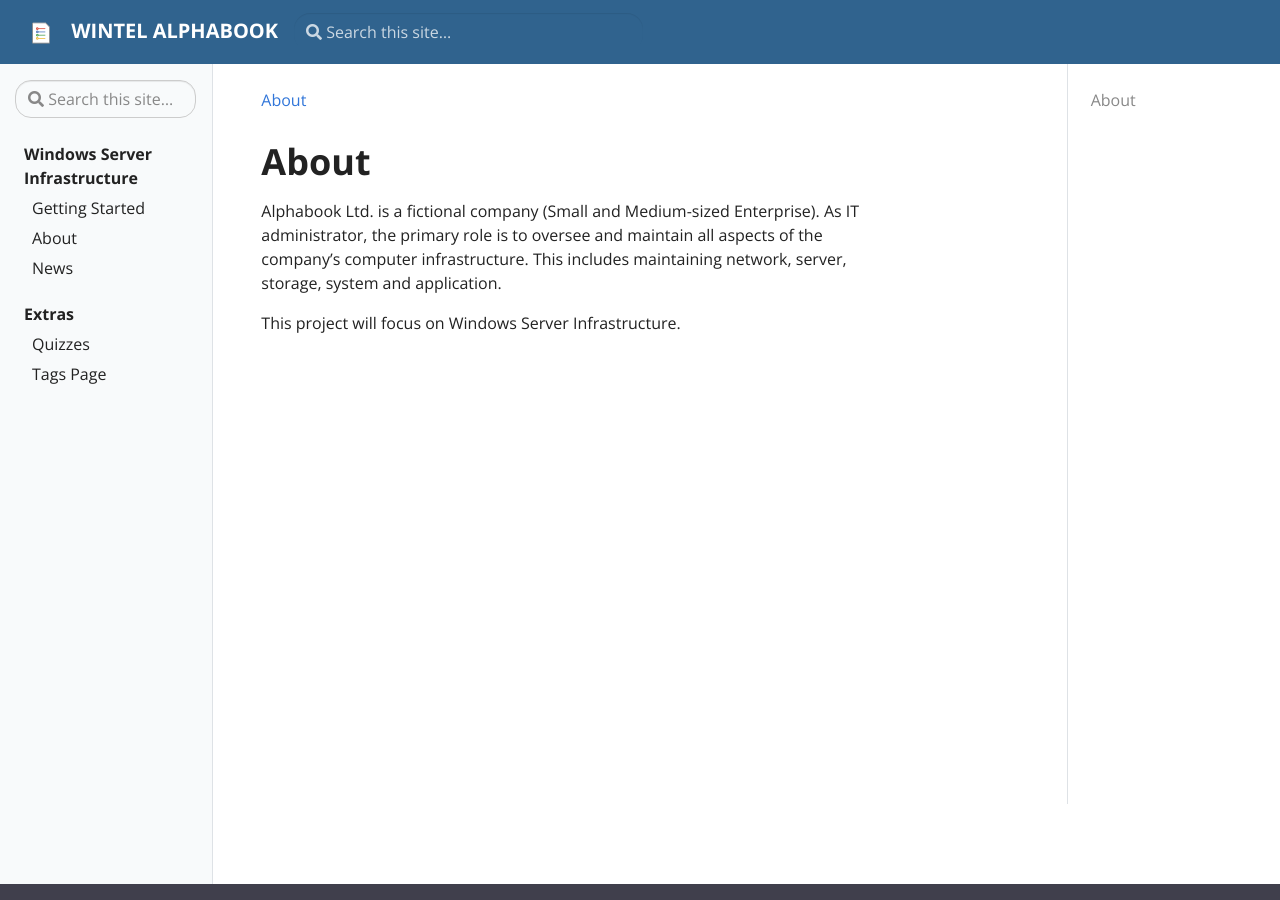
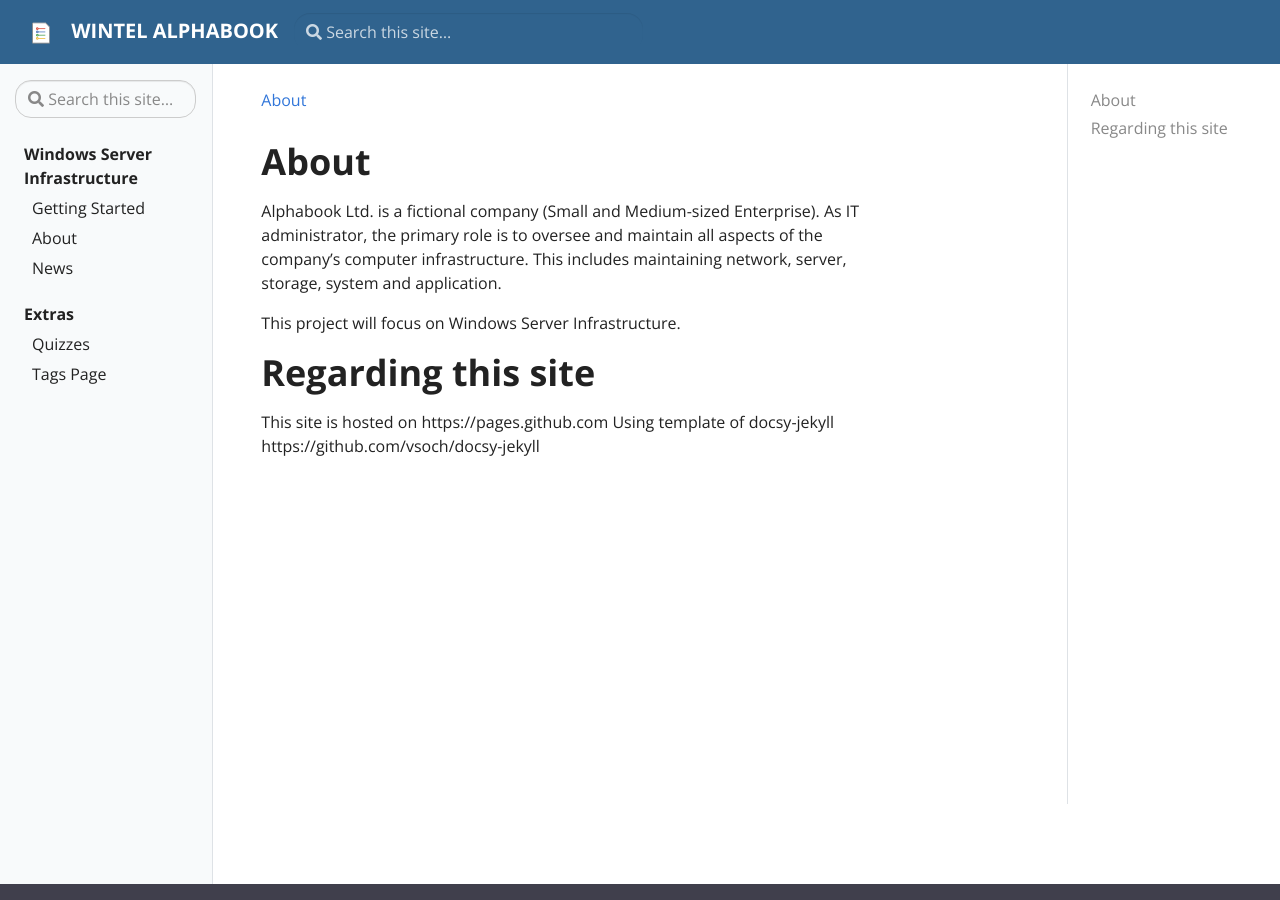
Before and after one commit to SMEwintel/SMEwintel.github.io, a Jekyll site: the page built from pages/about.md, in a window 1280 px wide and 900 px high. Built offline with Jekyll 4.4.1, drawn with Linux system fonts in a browser that asks for light colours.

Commit message:
Update about.md

```diff
--- a/pages/about.md
+++ b/pages/about.md
@@ -8,3 +8,7 @@ permalink: /about/
 Alphabook Ltd. is a fictional company (Small and Medium-sized Enterprise). As IT administrator, the primary role is to oversee and maintain all aspects of the company’s computer infrastructure. This includes maintaining network, server, storage, system and application.
 
 This project will focus on Windows Server Infrastructure.
+
+# Regarding this site
+This site is hosted on https://pages.github.com
+Using template of docsy-jekyll https://github.com/vsoch/docsy-jekyll
```
